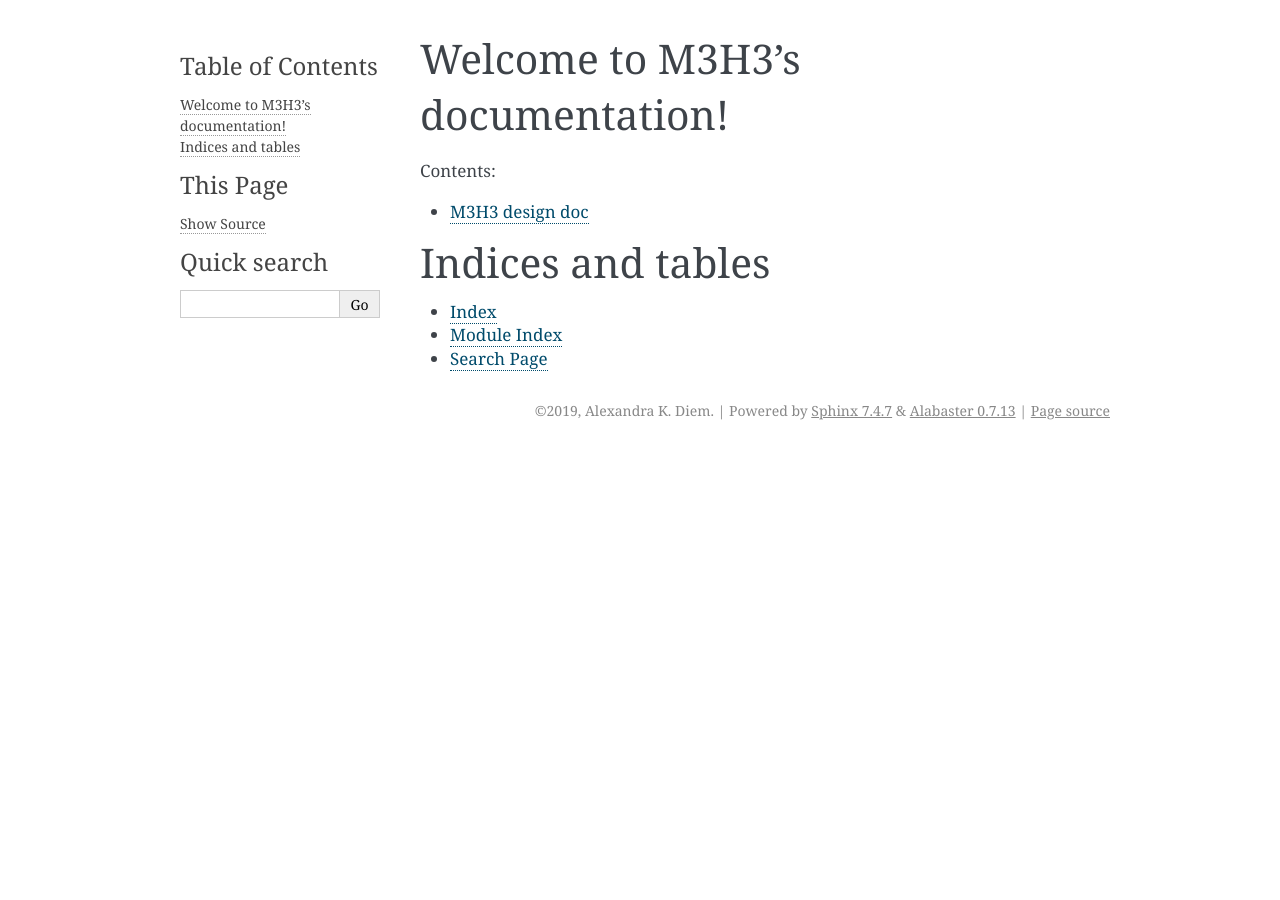
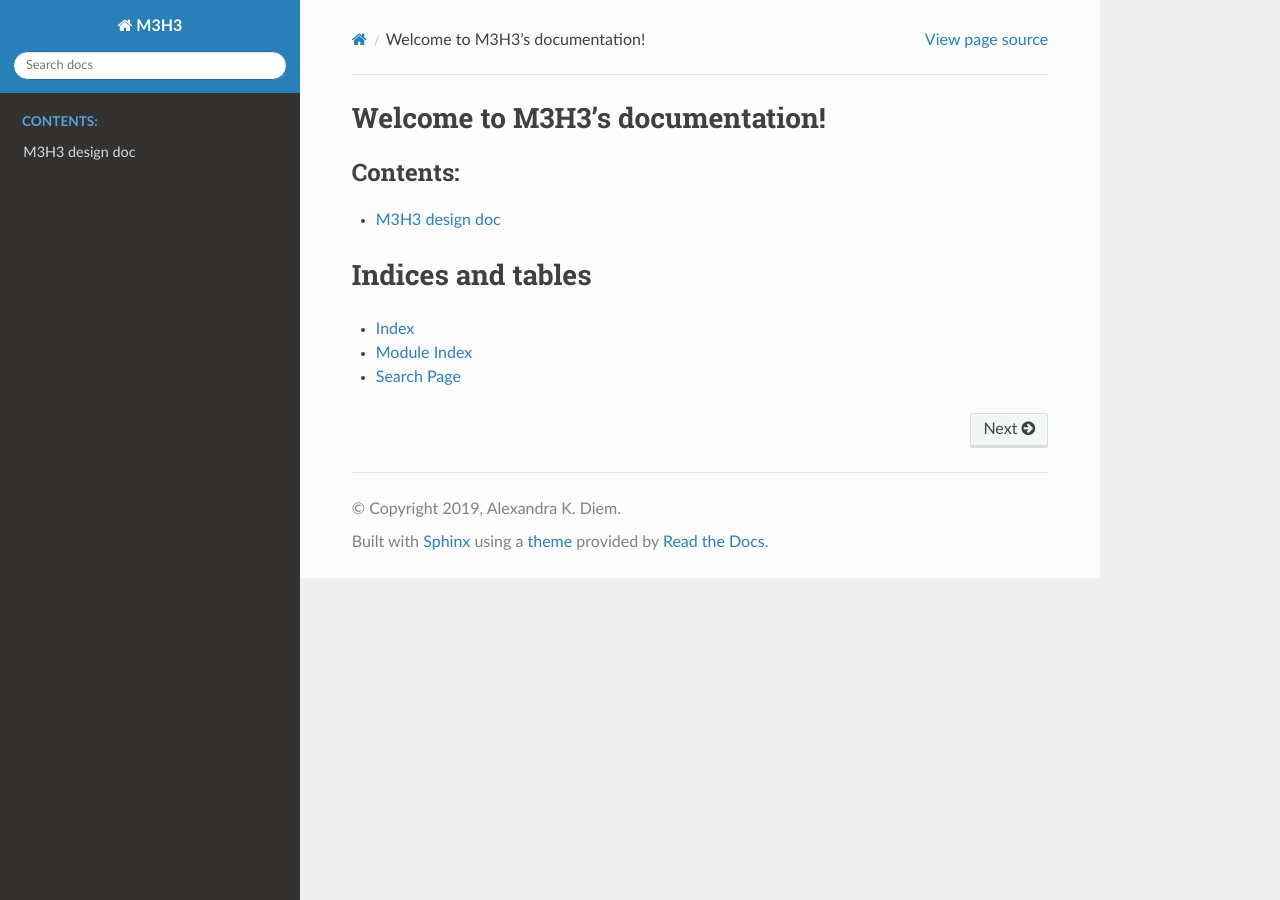
Before and after one commit to ComputationalPhysiology/m3h3, a Sphinx documentation site: the page built from docs/source/index.rst, in a window 1280 px wide. Built offline with Sphinx 7.4.7 and the Read the Docs theme 2.0.0, drawn with Linux system fonts in a browser that asks for light colours; part of the change alters nothing that is shown.

```diff
--- a/docs/source/conf.py
+++ b/docs/source/conf.py
@@ -31,6 +31,12 @@ release = '0.1.0'
 # extensions coming with Sphinx (named 'sphinx.ext.*') or your custom
 # ones.
 extensions = [
+    'sphinx.ext.autodoc',
+    'sphinx.ext.intersphinx',
+    'sphinx.ext.mathjax',
+    'sphinx.ext.viewcode',
+    'sphinx.ext.githubpages',
+    'sphinx.ext.napoleon',
 ]
 
 # Add any paths that contain templates here, relative to this directory.
@@ -47,7 +53,7 @@ exclude_patterns = []
 # The theme to use for HTML and HTML Help pages.  See the documentation for
 # a list of builtin themes.
 #
-html_theme = 'alabaster'
+html_theme = 'sphinx_rtd_theme'
 
 # Add any paths that contain custom static files (such as style sheets) here,
 # relative to this directory. They are copied after the builtin static files,
```
Also changed, not shown: 2 other files.
